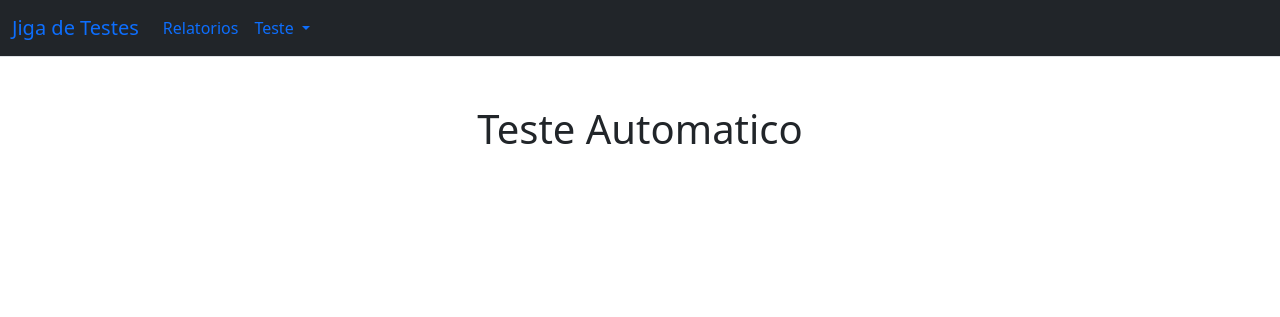
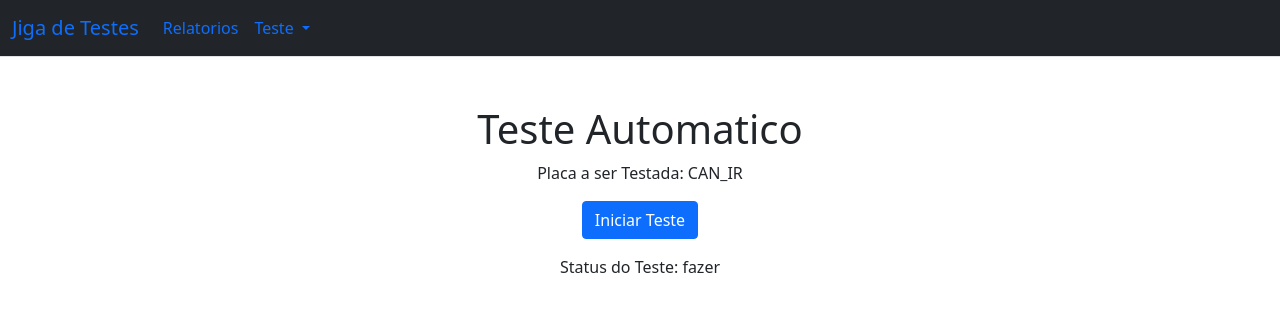
Before and after one commit to bolinfel/Jornada-JigaTesteAgvs, a Django app: page /testes/automatico in a window 1280 px wide. Shown: the top 317 px of the page. Run offline with Django 5.2, Linux system fonts and the light colour scheme.

Commit message:
Botao Inciar teste automatico

```diff
--- a/JigaTesteAGVS/testes/templates/testeAutomatico.html
+++ b/JigaTesteAGVS/testes/templates/testeAutomatico.html
@@ -3,5 +3,13 @@
 {% block content %}
 
 <h1>Teste Automatico</h1>
+<p>Placa a ser Testada: {{ Modelo }}</p>
+
+<form action="" method="get">
+    <input type="hidden" name="statusTeste" value="iniciado">
+    <button type="submit" class="btn btn-primary"> Iniciar Teste</button>
+</form>
+
+<p>Status do Teste: {{statusTeste}}</p>
 
 {% endblock %}
--- a/JigaTesteAGVS/testes/views.py
+++ b/JigaTesteAGVS/testes/views.py
@@ -1,10 +1,34 @@
 from django.views.generic.base import TemplateView
+from django.http import HttpResponse
 
 class TestesView(TemplateView):
    template_name = 'testes.html'
 
 class TesteAutomaticoView(TemplateView):
   template_name = 'testeAutomatico.html'
+  extra_context = {'Modelo':'CAN_IR',
+                   'statusTeste':'fazer'
+                   }
+
+  def teste_automatico_CAN(self):
+      #inserir script do teste automatico
+      self.extra_context['statusTeste'] = 'concluido'
+
+  def get(self, request, *args, **kwargs):
+
+    start_index = request.get_full_path_info().find('statusTeste=')
+
+    if start_index == -1:
+        status_value = 'fazer'
+    # Move the start index to the end of 'statusTeste='
+    start_index += len('statusTeste=')
+    status_value = request.get_full_path_info()[start_index:]
+
+    if status_value == "iniciado":
+        self.teste_automatico_CAN()
+
+    return super().get(self.request, *args, **kwargs)
+
 
 
 class TesteManualView(TemplateView):
```
